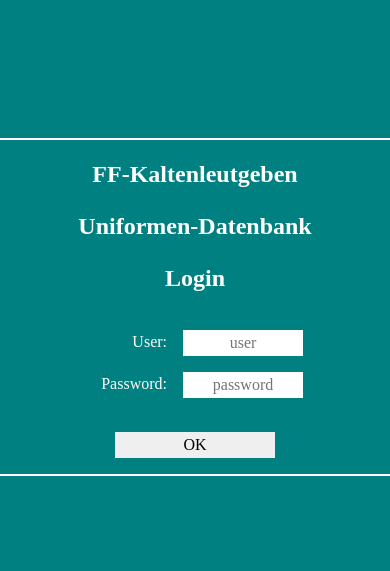
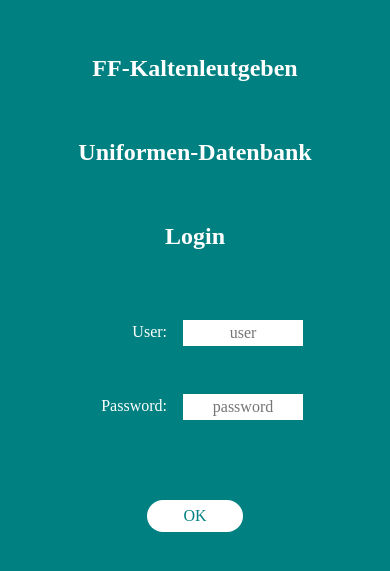
Before and after one commit to StefanBartl/tom-ff-uniformen, a React (Create React App) app: page / in a window 390 px wide. Shown: the part 115-686 px from the top of the page. Built offline with nearby package versions, Linux system fonts and the light colour scheme; no server answers; a web font is replaced by a local one.

Commit message:
simlpified css for small devices

```diff
--- a/src/styles/Headline.css
+++ b/src/styles/Headline.css
@@ -26,6 +26,10 @@
 
 @media (max-width: 576px) {
 
+.headline-div  {
+    margin-top: 1rem;
+}
+
 .headline-a > img {
     display: none;
 }
--- a/src/styles/LoginShield.css
+++ b/src/styles/LoginShield.css
@@ -51,8 +51,12 @@
 }
 
 .login-form > button {
-    width: 10rem;
+    width: 6rem;
+    height: 2rem;
     margin-top: 5%;
+    background-color: white;
+    color: teal;
+    border-radius: 1rem;
     align-self: center;
     transition: all .5s ease-in-out;
 }
@@ -98,12 +102,18 @@
     .login-form {
         display: flex;
         flex-direction: column;
-        gap: 1rem;
+        gap: 3rem;
         width: 100%;
         margin-left: auto;
         margin-right: auto;
         padding: 1rem;
-        outline: solid 2px  var(--design-colour);
+        outline: none;
+    }
+
+    .login-form > button {
+        justify-self: flex-end;
+        margin-top: 2rem;
+        margin-bottom: 2rem;
     }
 
 }
--- a/src/styles/MainSection.css
+++ b/src/styles/MainSection.css
@@ -326,8 +326,8 @@ width: 19ch;
     margin: 0rem;
     margin-left: 0;
     margin-right: 0;
-    padding: 0rem;
-    background-color:  var(--main-colour);
+    padding: .5rem;
+    background-color:  gray;
     outline: none;
 }
 
@@ -336,7 +336,7 @@ width: 19ch;
     .console {
         display: flex;
         flex-direction: column;
-        margin-bottom: .5rem;
+        margin-bottom: 2.5rem;
     }
 
     .consoleButtons {
@@ -369,6 +369,7 @@ width: 19ch;
     display: flex;
     padding: 0rem;
     padding-left: 0rem;
+    margin-bottom: .5rem;
     background-color: gray;
     gap: 0rem;
 }
@@ -377,13 +378,13 @@ width: 19ch;
     border: none;
     outline: none;
     text-align: center;
-    color:  var(--main-colour);
+    color:  white;
     font-size: large;
     font-weight: bolder;
 }
 
 .label-ID{
-    margin-left: 0rem;
+    margin-left: .5rem;
     color:  var(--main-colour);
 }
 
@@ -406,7 +407,7 @@ width: 19ch;
 
 .member-section-visible input {
     height: 2rem;
-    outline: solid 1px black;
+    outline: none;
 }
 
 .member-section-toToggle {
```
Lines whose indentation alone changed are shown as unchanged.
